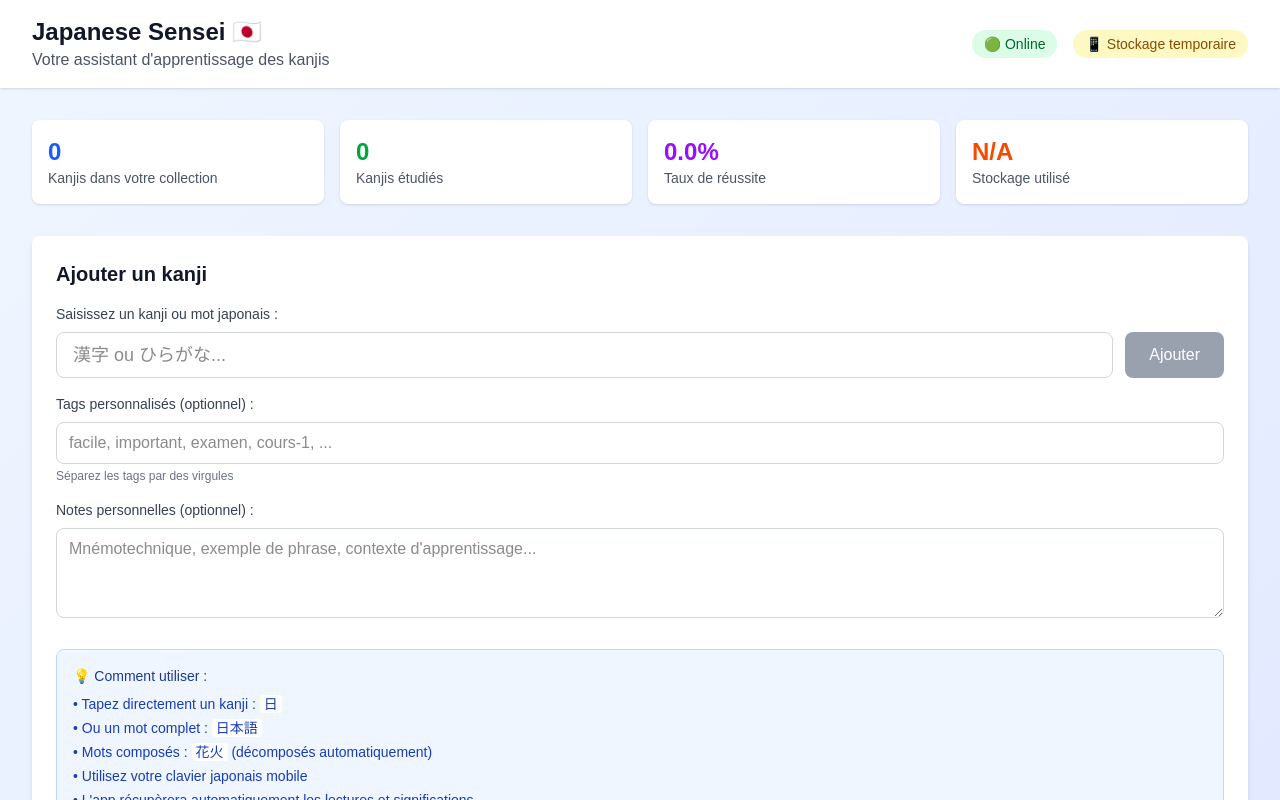
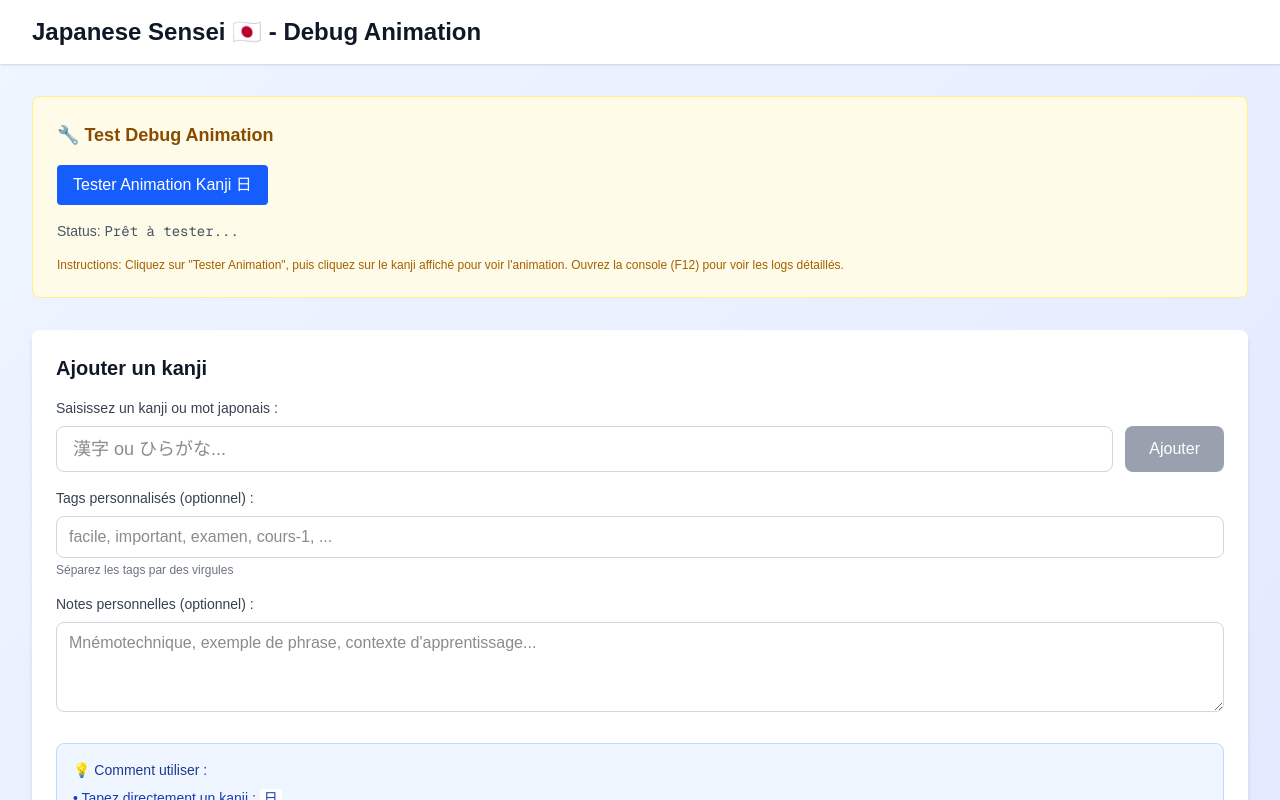
Before and after one commit to Nirvana21/JapaneseSensei, a Next.js app: page / in a window 1280 px wide. Shown: the top 800 px of the page. Built offline with nearby package versions, Linux system fonts and the light colour scheme.

Commit message:
fix: animation

```diff
--- a/src/app/page.tsx
+++ b/src/app/page.tsx
@@ -1,87 +1,97 @@
 "use client";
 
-import { useState, useEffect } from "react";
+import { useState, useEffect, useRef } from "react";
 import AddKanjiForm from "@/components/AddKanjiForm";
 import KanjiList from "@/components/KanjiList";
 import EditKanjiModal from "@/components/EditKanjiModal";
 import { useKanjis } from "@/hooks/useKanjis";
 import { KanjiEntry } from "@/types/kanji";
-import { KanjiStorageService } from "@/services/kanjiStorage";
 
-interface StorageInfo {
-  quota?: number;
-  usage?: number;
-  persistent?: boolean;
+// Simple test inline pour debug l'animation
+function AnimationDebugTest() {
+  const [svgContent, setSvgContent] = useState<string>('');
+  const [testStatus, setTestStatus] = useState<string>('Prêt à tester...');
+
+  const testAnimation = async () => {
+    try {
+      setTestStatus('Chargement SVG...');
+
+      // Test avec le kanji 日
+      const response = await fetch('https://raw.githubusercontent.com/KanjiVG/kanjivg/master/kanji/065e5.svg');
+      if (!response.ok) throw new Error('Échec chargement SVG');
+
+      const svgData = await response.text();
+      setSvgContent(svgData);
+      setTestStatus('SVG chargé! Attente KanjivgAnimate...');
+
+      // Import dynamique de KanjivgAnimate
+      setTimeout(async () => {
+        try {
+          const KanjivgAnimate = (await import('kanjivganimate')).default;
+          setTestStatus('Bibliothèque importée! Animation prête.');
+
+          // Attacher l'animation à l'élément SVG
+          setTimeout(() => {
+            const svgElement = document.querySelector('#debug-svg');
+            if (svgElement) {
+              const animation = new KanjivgAnimate('#debug-svg', 1500);
+              setTestStatus('✅ Animation créée! Cliquez sur le kanji pour tester.');
+              console.log('Animation créée:', animation);
+            } else {
+              setTestStatus('❌ Élément SVG non trouvé.');
+            }
+          }, 500);
+
+        } catch (error: any) {
+          setTestStatus(`❌ Erreur import: ${error.message}`);
+          console.error('Erreur animation:', error);
+        }
+      }, 1000);
+
+    } catch (error: any) {
+      setTestStatus(`❌ Erreur: ${error.message}`);
+      console.error('Erreur test:', error);
+    }
+  };
+
+  return (
+    <div className="mb-8 p-6 bg-yellow-50 border border-yellow-200 rounded-lg">
+      <h3 className="text-lg font-bold mb-4 text-yellow-800">🔧 Test Debug Animation</h3>
+
+      <div className="mb-4">
+        <button
+          onClick={testAnimation}
+          className="px-4 py-2 bg-blue-600 text-white rounded hover:bg-blue-700"
+        >
+          Tester Animation Kanji 日
+        </button>
+      </div>
+
+      <div className="text-sm mb-4 text-gray-600">
+        Status: <span className="font-mono">{testStatus}</span>
+      </div>
+
+      {svgContent && (
+        <div className="flex justify-center mb-4">
+          <div
+            id="debug-svg"
+            className="cursor-pointer"
+            dangerouslySetInnerHTML={{ __html: svgContent }}
+          />
+        </div>
+      )}
+
+      <div className="text-xs text-yellow-700">
+        Instructions: Cliquez sur "Tester Animation", puis cliquez sur le kanji affiché pour voir l'animation.
+        Ouvrez la console (F12) pour voir les logs détaillés.
+      </div>
+    </div>
+  );
 }
 
 export default function Home() {
-  const [isOnline, setIsOnline] = useState(true);
-  const [storageInfo, setStorageInfo] = useState<StorageInfo>({});
   const [editingKanji, setEditingKanji] = useState<KanjiEntry | null>(null);
-  const [stats, setStats] = useState<{
-    totalKanjis: number;
-    studiedKanjis: number;
-    averageCorrectRate: number;
-    lastStudyDate?: Date;
-  } | null>(null);
-
   const { kanjis, loading, error, updateKanji, deleteKanji, refreshKanjis } = useKanjis();
-
-  useEffect(() => {
-    // Check online status
-    setIsOnline(navigator.onLine);
-
-    const handleOnline = () => setIsOnline(true);
-    const handleOffline = () => setIsOnline(false);
-
-    window.addEventListener("online", handleOnline);
-    window.addEventListener("offline", handleOffline);
-
-    // Check persistent storage and quota
-    const checkStorage = async () => {
-      try {
-        // Check if persistent storage is granted
-        const persistent = await navigator.storage.persist();
-
-        // Get storage estimate
-        if ('estimate' in navigator.storage) {
-          const estimate = await navigator.storage.estimate();
-          setStorageInfo({
-            quota: estimate.quota,
-            usage: estimate.usage,
-            persistent,
-          });
-        }
-      } catch (error) {
-        console.error('Storage API not supported:', error);
-      }
-    };
-
-    checkStorage();
-
-    return () => {
-      window.removeEventListener("online", handleOnline);
-      window.removeEventListener("offline", handleOffline);
-    };
-  }, []);
-
-  // Load statistics when kanjis change
-  useEffect(() => {
-    const loadStats = async () => {
-      const kanjiStats = await KanjiStorageService.getStats();
-      setStats(kanjiStats);
-    };
-
-    if (!loading) {
-      loadStats();
-    }
-  }, [kanjis, loading]);
-
-  const formatBytes = (bytes?: number) => {
-    if (!bytes) return "N/A";
-    const mb = bytes / (1024 * 1024);
-    return `${mb.toFixed(2)} MB`;
-  };
 
   const handleEdit = (kanji: KanjiEntry) => {
     setEditingKanji(kanji);
@@ -104,83 +114,26 @@ export default function Home() {
 
   return (
     <div className="min-h-screen bg-gradient-to-br from-blue-50 to-indigo-100">
-      {/* Header */}
       <header className="bg-white shadow-sm">
         <div className="max-w-7xl mx-auto px-4 sm:px-6 lg:px-8 py-4">
-          <div className="flex items-center justify-between">
-            <div>
-              <h1 className="text-2xl font-bold text-gray-900">
-                Japanese Sensei 🇯🇵
-              </h1>
-              <p className="text-gray-600">Votre assistant d&apos;apprentissage des kanjis</p>
-            </div>
-
-            {/* Status indicators */}
-            <div className="flex items-center gap-4">
-              {/* Online/Offline Status */}
-              <div
-                className={`px-3 py-1 rounded-full text-sm font-medium ${
-                  isOnline
-                    ? "bg-green-100 text-green-800"
-                    : "bg-red-100 text-red-800"
-                }`}
-              >
-                {isOnline ? "🟢 Online" : "🔴 Offline"}
-              </div>
-
-              {/* Storage Status */}
-              <div
-                className={`px-3 py-1 rounded-full text-sm font-medium ${
-                  storageInfo.persistent
-                    ? "bg-blue-100 text-blue-800"
-                    : "bg-yellow-100 text-yellow-800"
-                }`}
-              >
-                📱 {storageInfo.persistent ? "Stockage persistant" : "Stockage temporaire"}
-              </div>
-            </div>
-          </div>
+          <h1 className="text-2xl font-bold text-gray-900">
+            Japanese Sensei 🇯🇵 - Debug Animation
+          </h1>
         </div>
       </header>
 
       <main className="max-w-7xl mx-auto px-4 sm:px-6 lg:px-8 py-8">
-        {/* Statistics Dashboard */}
-        {stats && (
-          <div className="grid grid-cols-1 md:grid-cols-4 gap-4 mb-8">
-            <div className="bg-white rounded-lg shadow p-4">
-              <div className="text-2xl font-bold text-blue-600">{stats.totalKanjis}</div>
-              <div className="text-sm text-gray-600">Kanjis dans votre collection</div>
-            </div>
-            <div className="bg-white rounded-lg shadow p-4">
-              <div className="text-2xl font-bold text-green-600">{stats.studiedKanjis}</div>
-              <div className="text-sm text-gray-600">Kanjis étudiés</div>
-            </div>
-            <div className="bg-white rounded-lg shadow p-4">
-              <div className="text-2xl font-bold text-purple-600">
-                {stats.averageCorrectRate.toFixed(1)}%
-              </div>
-              <div className="text-sm text-gray-600">Taux de réussite</div>
-            </div>
-            <div className="bg-white rounded-lg shadow p-4">
-              <div className="text-2xl font-bold text-orange-600">
-                {formatBytes(storageInfo.usage)}
-              </div>
-              <div className="text-sm text-gray-600">Stockage utilisé</div>
-            </div>
-          </div>
-        )}
+        {/* Debug Component */}
+        <AnimationDebugTest />
 
-        {/* Add Kanji Form */}
         <AddKanjiForm onKanjiAdded={handleKanjiAdded} />
 
-        {/* Error Display */}
         {error && (
           <div className="mb-6 p-4 bg-red-50 border border-red-200 rounded-lg">
             <p className="text-red-700">{error}</p>
           </div>
         )}
 
-        {/* Kanji List */}
         <div className="mb-8">
           <h2 className="text-xl font-bold text-gray-900 mb-4">
             Votre collection de kanjis
@@ -192,45 +145,8 @@ export default function Home() {
             onDelete={handleDelete}
           />
         </div>
-
-        {/* Storage Details (Expandable) */}
-        {storageInfo.quota && storageInfo.usage && (
-          <details className="bg-white rounded-lg shadow-sm p-4">
-            <summary className="cursor-pointer text-sm font-medium text-gray-700">
-              📊 Détails du stockage
-            </summary>
-            <div className="mt-3 space-y-2 text-sm">
-              <div className="flex justify-between">
-                <span>Utilisé :</span>
-                <span className="font-mono">{formatBytes(storageInfo.usage)}</span>
-              </div>
-              <div className="flex justify-between">
-                <span>Quota total :</span>
-                <span className="font-mono">{formatBytes(storageInfo.quota)}</span>
-              </div>
-              <div className="flex justify-between">
-                <span>Pourcentage :</span>
-                <span>
-                  {((storageInfo.usage / storageInfo.quota) * 100).toFixed(2)}%
-                </span>
-              </div>
-              <div className="w-full bg-gray-200 rounded-full h-2 mt-2">
-                <div
-                  className="bg-blue-600 h-2 rounded-full transition-all duration-300"
-                  style={{
-                    width: `${Math.min(
-                      (storageInfo.usage / storageInfo.quota) * 100,
-                      100
-                    )}%`,
-                  }}
-                ></div>
-              </div>
-            </div>
-          </details>
-        )}
       </main>
 
-      {/* Edit Modal */}
       <EditKanjiModal
         kanji={editingKanji}
         isOpen={!!editingKanji}
--- /dev/null
+++ b/src/components/StrokeOrderTestComponent.tsx
@@ -0,0 +1,139 @@
+'use client';
+
+import { useState, useEffect, useRef } from 'react';
+
+// Composant de test pour diagnostiquer les problèmes KanjivgAnimate
+export default function StrokeOrderTestComponent() {
+  const [testResult, setTestResult] = useState<string>('Test en cours...');
+  const [svgContent, setSvgContent] = useState<string>('');
+  const containerRef = useRef<HTMLDivElement>(null);
+
+  useEffect(() => {
+    testKanjivgAnimate();
+  }, []);
+
+  const testKanjivgAnimate = async () => {
+    try {
+      // Test 1: Récupérer un SVG KanjiVG directement
+      setTestResult('Test 1: Récupération SVG...');
+
+      const testKanji = '日'; // Kanji simple pour test
+      const kanjiCode = testKanji.codePointAt(0)?.toString(16).padStart(5, '0');
+
+      // Essayer différentes sources
+      const sources = [
+        `https://raw.githubusercontent.com/KanjiVG/kanjivg/master/kanji/${kanjiCode}.svg`,
+        `https://kanjivg.tagaini.net/kanjivg/kanji/${kanjiCode}.svg`
+      ];
+
+      let svgData = '';
+      let sourceUsed = '';
+
+      for (const source of sources) {
+        try {
+          console.log(`Test récupération depuis: ${source}`);
+          const response = await fetch(source);
+          if (response.ok) {
+            svgData = await response.text();
+            sourceUsed = source;
+            console.log('SVG récupéré avec succès:', svgData.substring(0, 300));
+            break;
+          }
+        } catch (e) {
+          console.log(`Échec source ${source}:`, e);
+        }
+      }
+
+      if (!svgData) {
+        setTestResult('❌ Impossible de récupérer le SVG depuis les sources KanjiVG');
+        return;
+      }
+
+      setSvgContent(svgData);
+      setTestResult(`✅ SVG récupéré depuis: ${sourceUsed}`);
+
+      // Test 2: Tester KanjivgAnimate
+      setTimeout(async () => {
+        try {
+          setTestResult(prev => prev + '\n\nTest 2: Import KanjivgAnimate...');
+
+          const KanjivgAnimate = (await import('kanjivganimate')).default;
+          console.log('KanjivgAnimate importé:', KanjivgAnimate);
+
+          setTestResult(prev => prev + '\n✅ KanjivgAnimate importé avec succès');
+
+          // Test 3: Initialiser l'animation
+          setTimeout(() => {
+            try {
+              setTestResult(prev => prev + '\n\nTest 3: Initialisation animation...');
+
+              const svgElement = document.getElementById('test-kanji-svg');
+              if (!svgElement) {
+                setTestResult(prev => prev + '\n❌ Élément SVG non trouvé');
+                return;
+              }
+
+              console.log('Élément SVG trouvé:', svgElement);
+
+              const animation = new KanjivgAnimate('#test-kanji-svg', 1000);
+              console.log('Animation créée:', animation);
+
+              setTestResult(prev => prev + '\n✅ Animation initialisée avec succès !\n\n👆 Cliquez sur le kanji ci-dessus pour tester l\'animation');
+
+            } catch (animError: any) {
+              console.error('Erreur animation:', animError);
+              setTestResult(prev => prev + `\n❌ Erreur initialisation animation: ${animError.message}`);
+            }
+          }, 1000);
+
+        } catch (importError: any) {
+          console.error('Erreur import:', importError);
+          setTestResult(prev => prev + `\n❌ Erreur import KanjivgAnimate: ${importError.message}`);
+        }
+      }, 500);
+
+    } catch (error: any) {
+      console.error('Erreur test général:', error);
+      setTestResult(`❌ Erreur générale: ${error.message}`);
+    }
+  };
+
+  return (
+    <div className="p-6 bg-gray-50 border border-gray-200 rounded-lg">
+      <h3 className="text-lg font-bold mb-4">🔧 Test de Debug - Stroke Order Animation</h3>
+
+      {/* Zone SVG de test */}
+      <div className="mb-6 p-4 bg-white border rounded-lg">
+        <h4 className="font-medium mb-2">SVG de test :</h4>
+        {svgContent ? (
+          <div
+            ref={containerRef}
+            className="flex justify-center"
+            dangerouslySetInnerHTML={{
+              __html: svgContent.replace(/<svg([^>]*)>/, '<svg$1 id="test-kanji-svg" class="cursor-pointer">')
+            }}
+          />
+        ) : (
+          <div className="text-gray-500 text-center py-8">Chargement SVG...</div>
+        )}
+      </div>
+
+      {/* Résultats des tests */}
+      <div className="bg-black text-green-400 font-mono text-sm p-4 rounded-lg">
+        <pre>{testResult}</pre>
+      </div>
+
+      {/* Instructions */}
+      <div className="mt-4 p-3 bg-blue-50 border border-blue-200 rounded-lg">
+        <div className="text-blue-800 text-sm">
+          <strong>Instructions:</strong>
+          <ul className="mt-2 space-y-1">
+            <li>• Ce composant teste la récupération et l'animation des SVG KanjiVG</li>
+            <li>• Regardez les logs dans la console du navigateur (F12)</li>
+            <li>• Si l'animation fonctionne, cliquez sur le kanji pour la tester</li>
+          </ul>
+        </div>
+      </div>
+    </div>
+  );
+}
```
Also changed, not shown: src/services/strokeOrderService.ts (+33 -22 lines).
